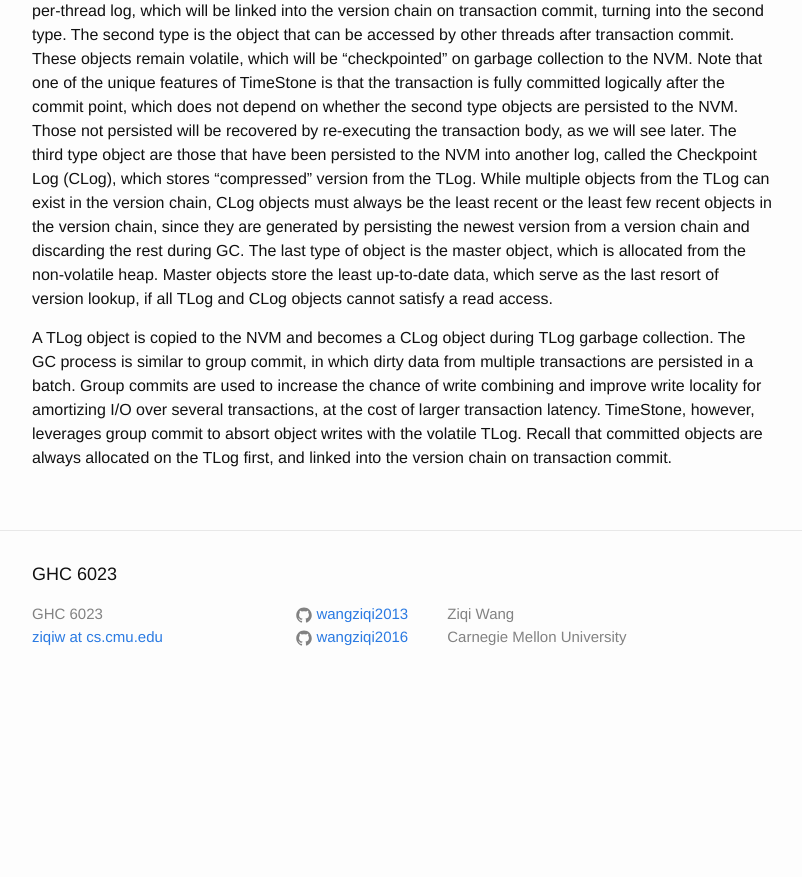
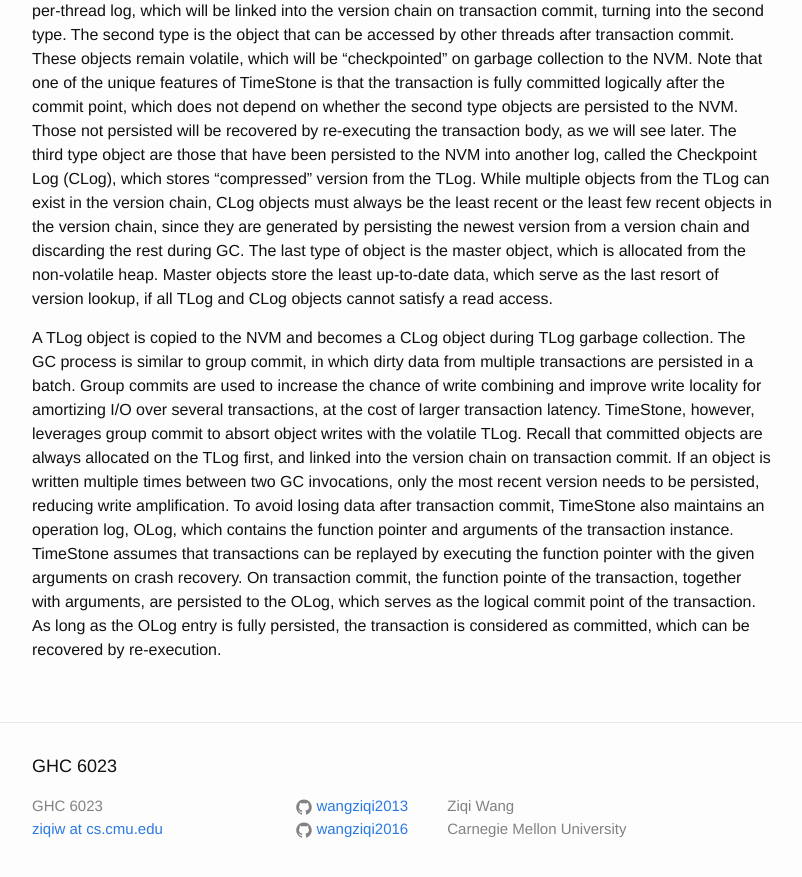
Before and after one commit to wangziqi2013/wangziqi2013.github.io, a Jekyll site: the page built from _posts/2020-08-24-timestone.markdown, in a window 1280 px wide and 900 px high, scrolled down 1774 px. Shown: the top 877 px of the window, without its empty margins (238-1040 px from the left). Built offline with Jekyll 4.4.1, drawn with Linux system fonts in a browser that asks for light colours; before the commit the page ends 2482 px from its top, so only the background shows below that.

Commit message:
Adding OLog

```diff
--- a/_posts/2020-08-24-timestone.markdown
+++ b/_posts/2020-08-24-timestone.markdown
@@ -85,4 +85,10 @@ to group commit, in which dirty data from multiple transactions are persisted in
 the chance of write combining and improve write locality for amortizing I/O over several transactions, at the cost
 of larger transaction latency. TimeStone, however, leverages group commit to absort object writes with the volatile TLog.
 Recall that committed objects are always allocated on the TLog first, and linked into the version chain on transaction
-commit.
+commit. If an object is written multiple times between two GC invocations, only the most recent version needs to be
+persisted, reducing write amplification. To avoid losing data after transaction commit, TimeStone also maintains an
+operation log, OLog, which contains the function pointer and arguments of the transaction instance. TimeStone assumes
+that transactions can be replayed by executing the function pointer with the given arguments on crash recovery.
+On transaction commit, the function pointe of the transaction, together with arguments, are persisted to the OLog,
+which serves as the logical commit point of the transaction. As long as the OLog entry is fully persisted, the
+transaction is considered as committed, which can be recovered by re-execution.
```
